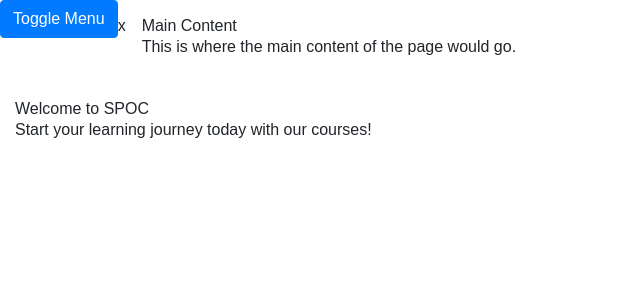
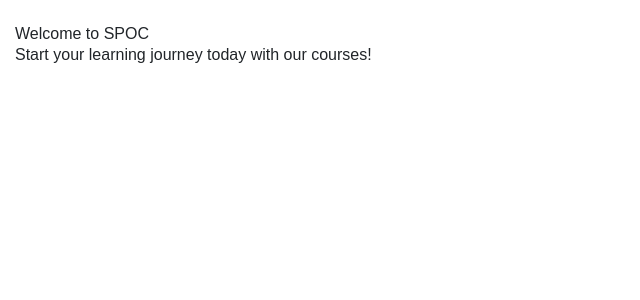
Before and after one commit to Redcraft78210/SPOC-LMSC, a React (Create React App) app in the folder client/: page / in a window 1280 px wide. Shown: the top 300 px of the page, without its empty margins (0-640 px from the left). Built offline with nearby package versions, Linux system fonts and the light colour scheme.

Commit message:
Mise en place de ma branch prêt afin de recommencer a dev proprement

```diff
--- a/client/src/App.js
+++ b/client/src/App.js
@@ -3,9 +3,7 @@ import { BrowserRouter as Router, Routes, Route } from 'react-router-dom';
 import './index.css';
 
 // Components
-import Navbar from './components/Navbar';
 import Home from './pages/Home';
-import Courses from './pages/Courses';
 import Profile from './pages/Profile';
 import NotFound from './pages/NotFound';
 
@@ -14,13 +12,11 @@ function App() {
     <Router>
       <div>
         {/* Navigation Bar */}
-        <Navbar />
 
         {/* Main Content */}
         <div className="container mt-4">
           <Routes>
             <Route path="/" element={<Home />} />
-            <Route path="/courses" element={<Courses />} />
             <Route path="/profile" element={<Profile />} />
             <Route path="*" element={<NotFound />} />
           </Routes>
--- a/client/src/components/Login.js
+++ /dev/null
@@ -1,24 +0,0 @@
-import React from 'react';
-
-function Login() {
-  return (
-    <div className="container mx-auto mt-10">
-      <div className="card shadow-lg p-4 max-w-md mx-auto">
-        <h2 className="text-2xl font-bold mb-4">Login</h2>
-        <form>
-          <div className="mb-3">
-            <label htmlFor="email" className="form-label">Email</label>
-            <input type="email" className="form-control" id="email" placeholder="Enter your email" />
-          </div>
-          <div className="mb-3">
-            <label htmlFor="password" className="form-label">Password</label>
-            <input type="password" className="form-control" id="password" placeholder="Enter your password" />
-          </div>
-          <button type="submit" className="btn btn-primary w-full">Login</button>
-        </form>
-      </div>
-    </div>
-  );
-}
-
-export default Login;
--- a/client/src/components/Navbar.js
+++ /dev/null
@@ -1,40 +0,0 @@
-import React, { useState } from 'react';
-import { Navbar, Nav, Button, Collapse } from 'react-bootstrap';
-
-const VerticalNavbar = () => {
-  const [open, setOpen] = useState(false);
-
-  return (
-    <div className="d-flex">
-      {/* Vertical Navbar */}
-      <div>
-        <Button
-          onClick={() => setOpen(!open)}
-          aria-controls="example-collapse-text"
-          aria-expanded={open}
-          className="mb-3"
-        >
-          Toggle Menu
-        </Button>x
-        <Collapse in={open}>
-          <div id="example-collapse-text" className="bg-light border p-3" style={{ width: '200px' }}>
-            <Nav className="flex-column">
-              <Nav.Link href="#home">Home</Nav.Link>
-              <Nav.Link href="#about">About</Nav.Link>
-              <Nav.Link href="#services">Services</Nav.Link>
-              <Nav.Link href="#contact">Contact</Nav.Link>
-            </Nav>
-          </div>
-        </Collapse>
-      </div>
-
-      {/* Main Content */}
-      <div className="flex-grow-1 p-3">
-        <h1>Main Content</h1>
-        <p>This is where the main content of the page would go.</p>
-      </div>
-    </div>
-  );
-};
-
-export default VerticalNavbar;
--- a/client/src/pages/Courses.js
+++ /dev/null
@@ -1,12 +0,0 @@
-import React from 'react';
-
-function Courses() {
-  return (
-    <div>
-      <h1>Courses</h1>
-      <p>Browse the list of available courses here.</p>
-    </div>
-  );
-}
-
-export default Courses;
```
